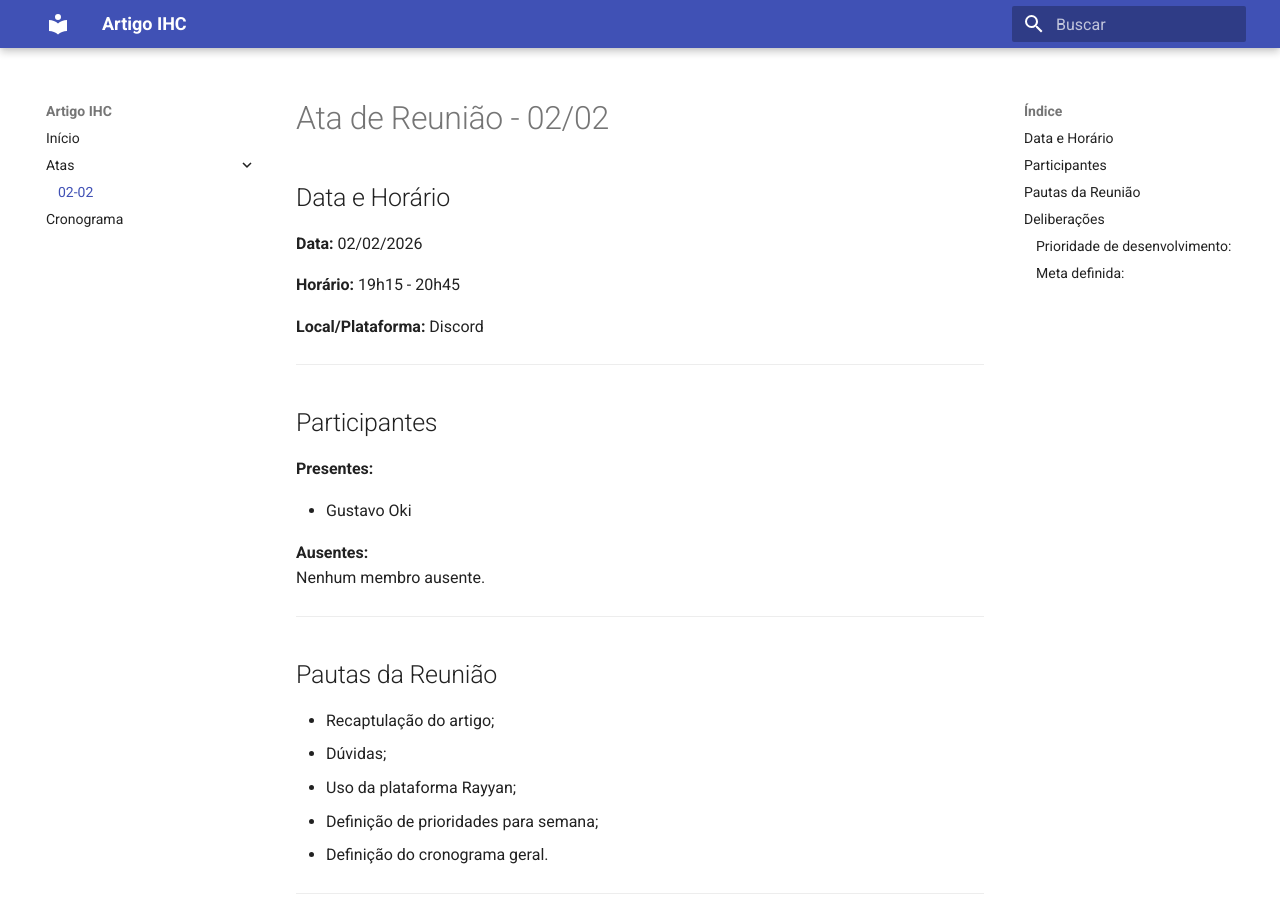
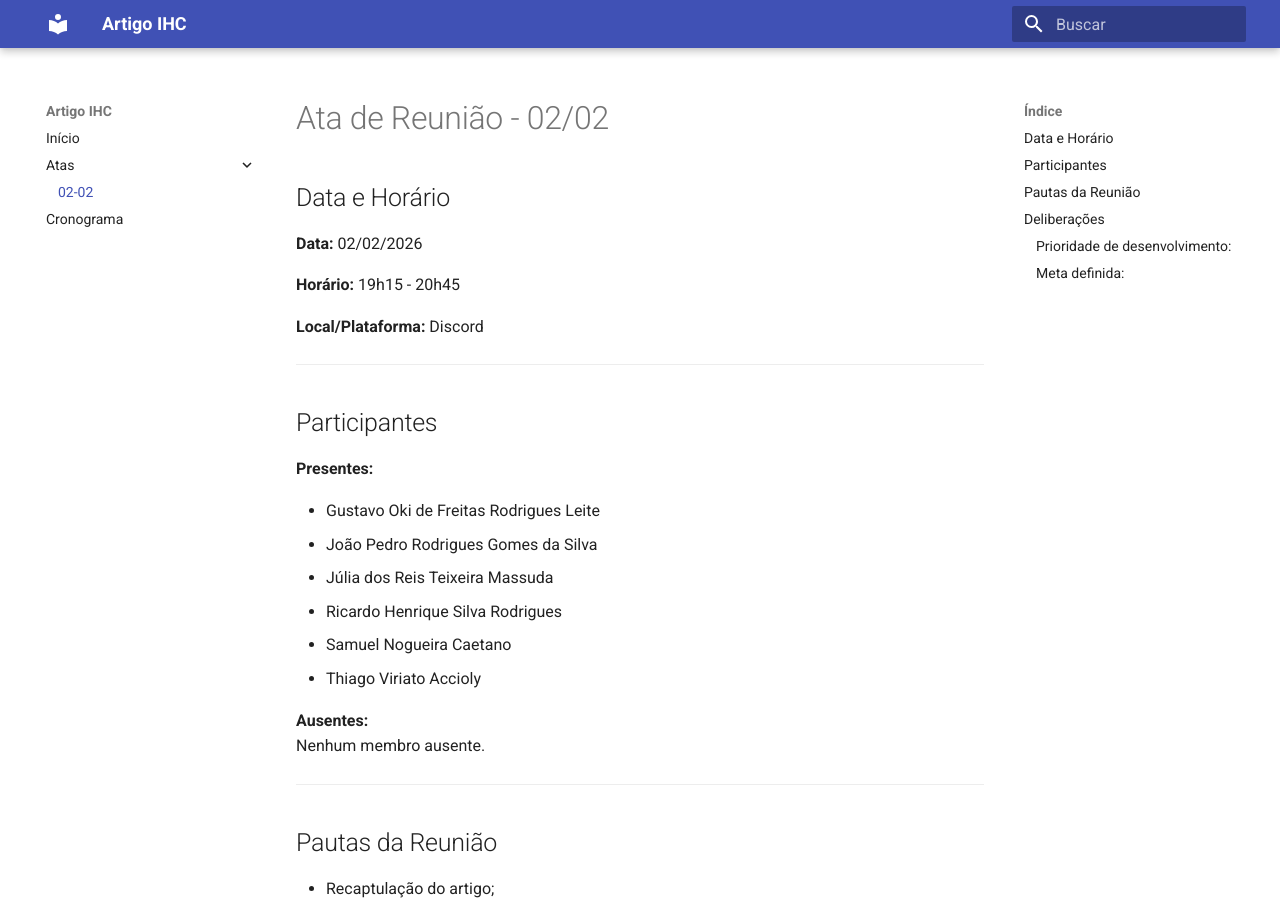
Before and after one commit to samuelncaetano/IHC, an MkDocs documentation site: the page built from docs/atas/02_02.md, in a window 1280 px wide and 900 px high. Built offline with MkDocs 1.6.1 and Material for MkDocs 9.7.7, drawn with Linux system fonts in a browser that asks for light colours.

Commit message:
UPDATE ata 02_02.md

```diff
--- a/docs/atas/02_02.md
+++ b/docs/atas/02_02.md
@@ -12,7 +12,12 @@
 ## Participantes
 **Presentes:**
 
-  - Gustavo Oki
+  - Gustavo Oki de Freitas Rodrigues Leite
+  - João Pedro Rodrigues Gomes da Silva
+  - Júlia dos Reis Teixeira Massuda
+  - Ricardo Henrique Silva Rodrigues
+  - Samuel Nogueira Caetano
+  - Thiago Viriato Accioly
 
 **Ausentes:**
 Nenhum membro ausente.
```
